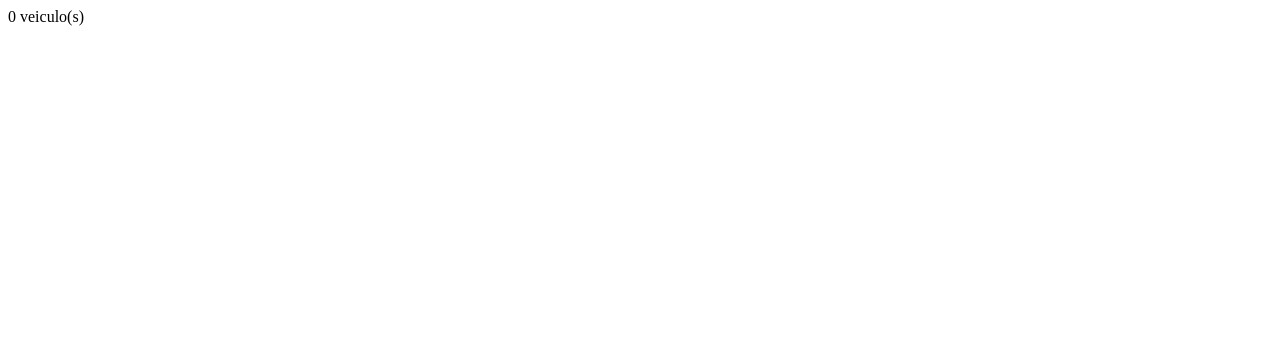
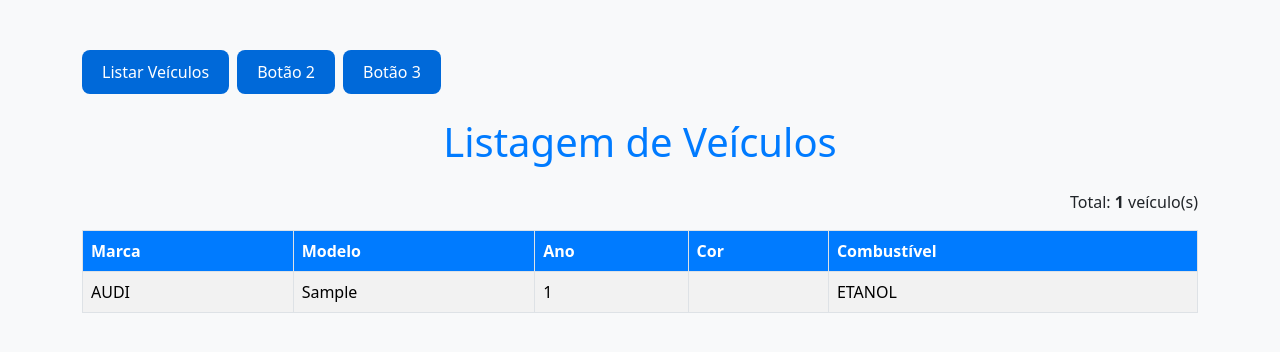
Before and after one commit to GFernandesZ/WebMobile-2025.1, a Django app: page /veiculo/ in a window 1280 px wide. Before the commit the part shown is almost empty. Shown: the top 352 px of the page. Run offline with Django 5.2, Linux system fonts and the light colour scheme; tables that the repository leaves empty hold one stand-in row (values such as "Sample post").

Commit message:
Atualizando banco de dados e Html

```diff
--- /dev/null
+++ b/static/css/listar.css
@@ -0,0 +1,34 @@
+body {
+    background-color: #f8f9fa;
+}
+
+.table th {
+    background-color: #007bff;
+    color: white;
+}
+
+.table td {
+    vertical-align: middle;
+}
+
+.container {
+    margin-top: 50px;
+}
+
+h1 {
+    color: #007bff;
+}
+
+.custom-btn {
+    background-color: #0069d9;
+    color: white;
+    border-radius: 8px;
+    padding: 10px 20px;
+    border: none;
+    transition: background-color 0.3s ease;
+}
+
+.custom-btn:hover {
+    background-color: #0056b3;
+    color: #fff;
+}
--- a/templates/veiculo/listar.html
+++ b/templates/veiculo/listar.html
@@ -1,14 +1,56 @@
+{% load static %}
 <!DOCTYPE html>
 <html lang="en">
 
 <head>
     <meta charset="UTF-8">
     <meta name="viewport" content="width=device-width, initial-scale=1.0">
-    <title>Veículo</title>
+    <title>Listagem de Veículos</title>
+
+    <link href="https://cdn.jsdelivr.net/npm/bootstrap@5.3.5/dist/css/bootstrap.min.css" rel="stylesheet">
+    <link href="{% static 'css/listar.css' %}" rel="stylesheet">
 </head>
 
 <body>
-    {{veiculos|length}} veiculo(s)
+    <div class="container">
+        <!-- Botões no topo -->
+        <div class="d-flex justify-content-start gap-2 mb-4">
+            <a href="#" class="btn custom-btn">Listar Veículos</a>
+            <button class="btn custom-btn">Botão 2</button>
+            <button class="btn custom-btn">Botão 3</button>
+        </div>
+
+        <h1 class="text-center mb-4">Listagem de Veículos</h1>
+        <p class="text-end">Total: <strong>{{ veiculo|length }}</strong> veículo(s)</p>
+        <table class="table table-bordered table-striped">
+            <thead>
+                <tr>
+                    <th>Marca</th>
+                    <th>Modelo</th>
+                    <th>Ano</th>
+                    <th>Cor</th>
+                    <th>Combustível</th>
+                </tr>
+            </thead>
+            <tbody>
+                {% for veiculo in veiculo %}
+                <tr>
+                    <td>{{ veiculo.get_marca_display }}</td>
+                    <td>{{ veiculo.modelo }}</td>
+                    <td>{{ veiculo.ano }}</td>
+                    <td>{{ veiculo.get_cor_display }}</td>
+                    <td>{{ veiculo.get_combustivel_display }}</td>
+                </tr>
+                {% empty %}
+                <tr>
+                    <td colspan="5" class="text-center">Nenhum veículo encontrado.</td>
+                </tr>
+                {% endfor %}
+            </tbody>
+        </table>
+    </div>
+
+    <script src="https://cdn.jsdelivr.net/npm/bootstrap@5.3.5/dist/js/bootstrap.bundle.min.js"></script>
 </body>
 
 </html>
--- a/veiculo/models.py
+++ b/veiculo/models.py
@@ -6,5 +6,5 @@
     marca = models.SmallIntegerField(choices=OPCOES_MARCAS)
     modelo = models.TextField(max_length=100)
     ano = models.IntegerField()
-    cor = models.SmallIntegerField()
+    cor = models.SmallIntegerField(choices=OPCOES_CORES)
     combustivel = models.SmallIntegerField(choices=OPCOES_COMBUSTIVEIS)
```
Also changed, not shown: sistema/settings.py (+10 -3 lines), static/img/carro.webp (added), 3 other files.
